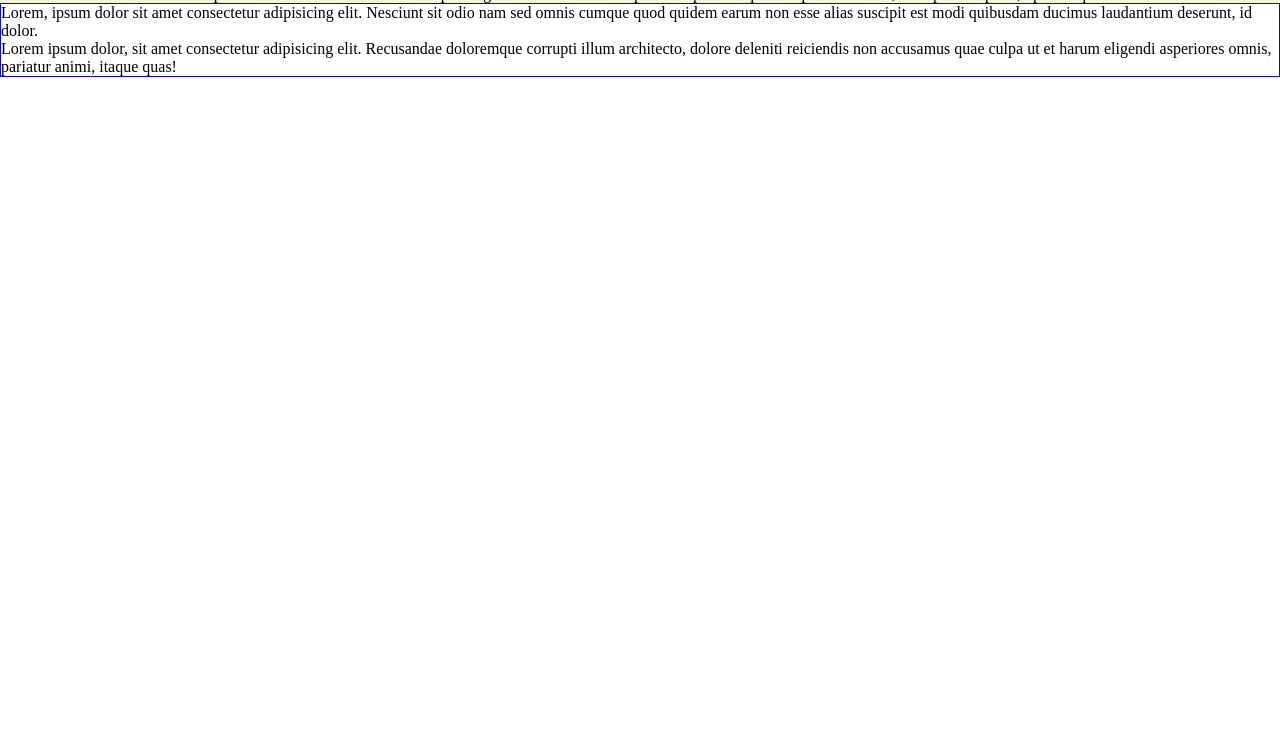
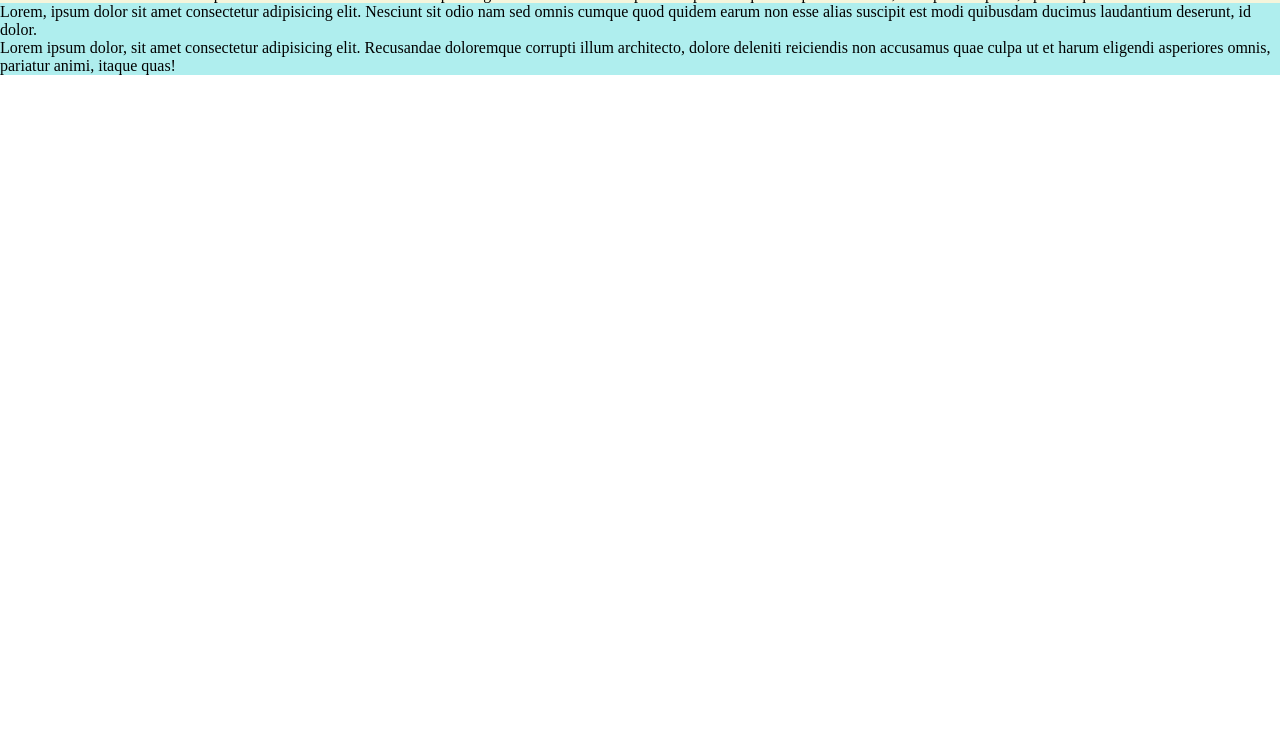
Before and after one commit to rozlessar/developer2024, a plain HTML site: page index.html in a window 1280 px wide. Shown: the part 52-800 px from the top of the page. Drawn offline with Linux system fonts and the light colour scheme.

Commit message:
changed main style

```diff
--- a/style.css
+++ b/style.css
@@ -9,5 +9,5 @@
 }
 
 main {
-    border: 1px solid blue;
+    background: paleturquoise;
 }
```
